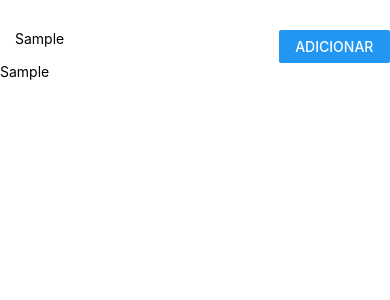
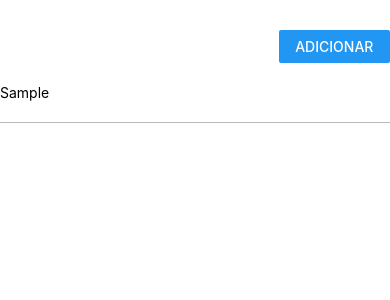
Before and after one commit to danielkenji01/TodoApp, a React Native app: screen / in a window 390 px wide. Both pictures are taken after typing "Sample" into the empty fields and a click on the button "ADICIONAR". Shown: the top 300 px of the page. Built offline with nearby package versions, Linux system fonts and the light colour scheme.

Commit message:
Melhoria no visual dos itens da lista

```diff
--- a/src/components/TodoForm.js
+++ b/src/components/TodoForm.js
@@ -18,11 +18,14 @@
     onChangeText(text) {
         this.setState({
             text
-        })
+        });
     }
 
     onPress() {
         this.props.dispatchAddTodo(this.state.text);
+        this.setState({
+            text: ''
+        });
     }
 
     render() {
--- a/src/components/TodoList.js
+++ b/src/components/TodoList.js
@@ -3,9 +3,11 @@
 
 import { connect } from 'react-redux';
 
+import TodoListItem from './TodoListItem';
+
 const TodoList = ({ todos = [] }) => (
     <View>
-        {todos.map(todo => <Text key={todo.id}>{todo.text}</Text>)}
+        {todos.map(todo => <TodoListItem key={todo.id} todo={todo} />)}
     </View>
 );
 
--- /dev/null
+++ b/src/components/TodoListItem.js
@@ -0,0 +1,31 @@
+import React from 'react';
+import { Text, View, StyleSheet, TouchableOpacity } from 'react-native';
+
+const TodoListItem = ({ todo }) => {
+    return (
+        <TouchableOpacity onPress={() => {}}>
+            <View style={styles.line}>
+                <Text styte={styles.lineText}>
+                    { todo.text }
+                </Text>
+            </View>
+        </TouchableOpacity>
+    );
+};
+
+const styles = StyleSheet.create({
+    line: {
+        height: 60,
+        borderBottomWidth: 1,
+        borderBottomColor: '#bbb',
+
+        alignItems: 'center',
+        flexDirection: 'row'
+    },
+    lineText: {
+        fontSize: 20,
+        paddingLeft: 15
+    }
+});
+
+export default TodoListItem;
```
